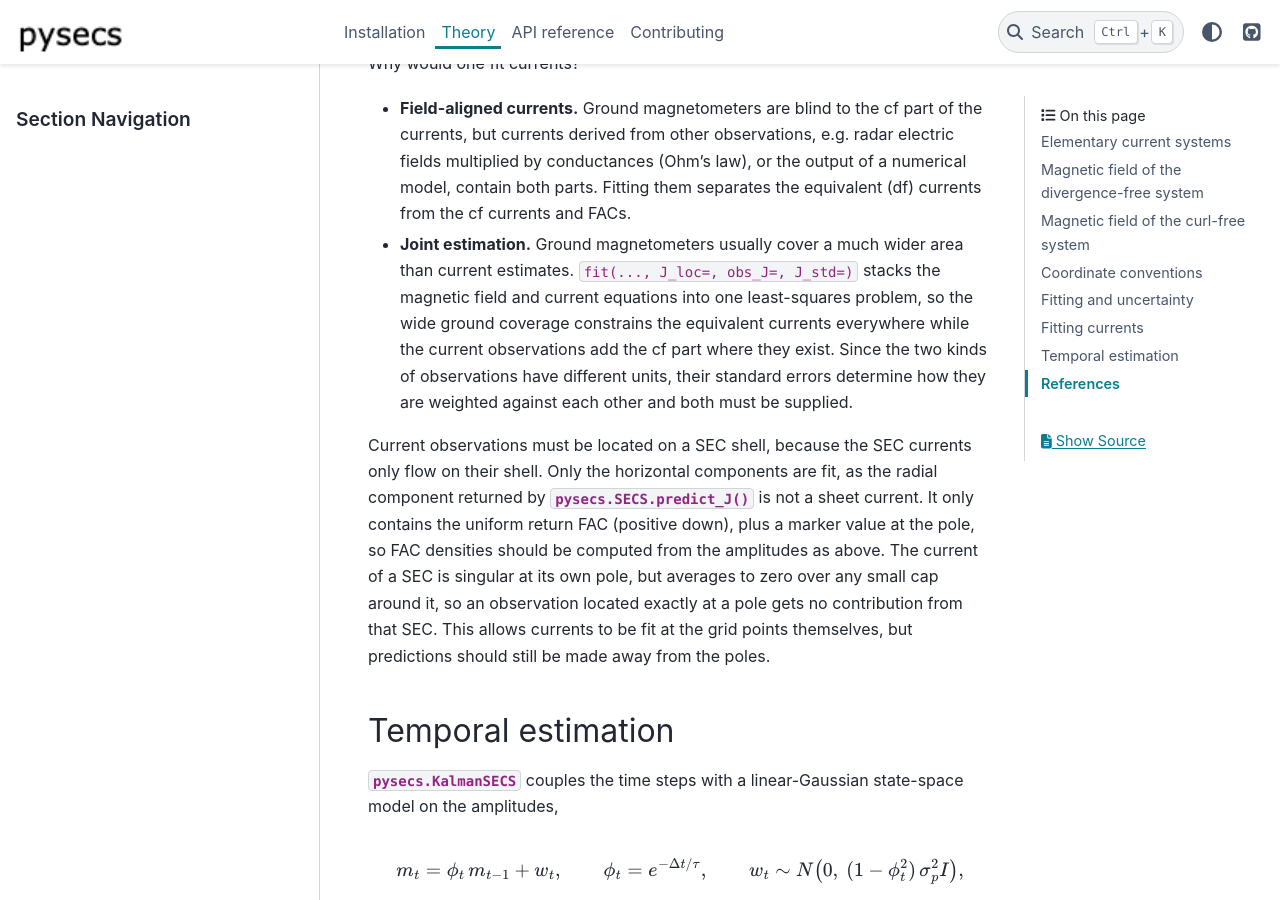
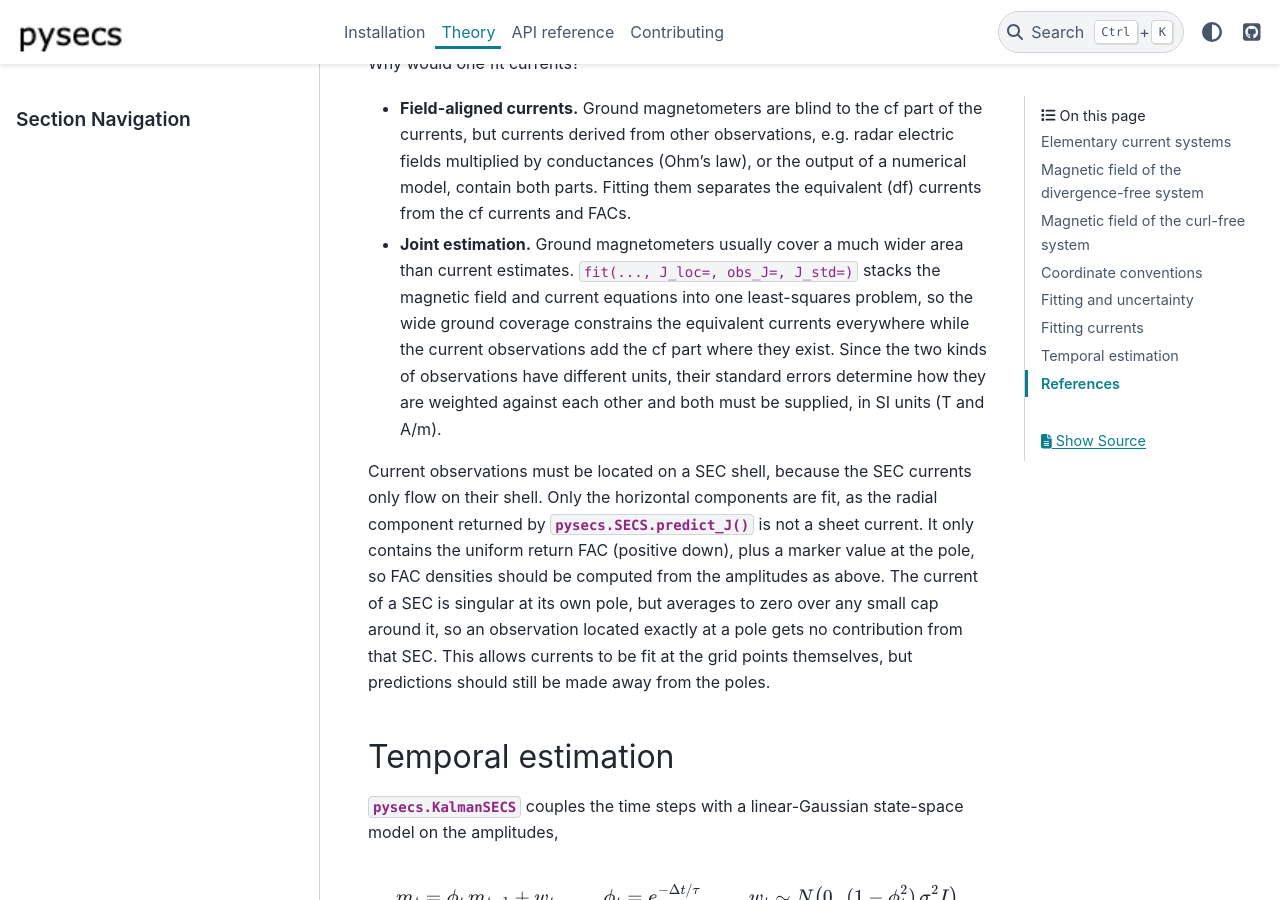
Before and after one commit to greglucas/pysecs, a Sphinx documentation site: the page built from docs/source/theory.rst, in a window 1280 px wide and 900 px high, scrolled down 3574 px. Built offline with Sphinx 7.4.7 and the PyData theme 0.15.4, drawn with Linux system fonts in a browser that asks for light colours; pages that are not in the unit, such as notebooks, are missing from menus; the version number could not be read and is left out.

Commit message:
Move current fitting to v0.5.0 in the changelog and note SI units
v0.4.0 was released on 2026-07-09, so the new entries go under v0.5.0.
A joint fit compares magnetic field and current rows against the same
amplitudes, so both must be in the SI units of the transfer functions.

Co-Authored-By: Claude Opus 5.5 <noreply@anthropic.com>
Claude-Session: https://claude.ai/code/session_01QgqpJTAHvXZdRhesgjqa9Y

```diff
--- a/docs/source/theory.rst
+++ b/docs/source/theory.rst
@@ -182,7 +182,8 @@ Why would one fit currents?
   equivalent currents everywhere while the current observations add
   the cf part where they exist. Since the two kinds of observations
   have different units, their standard errors determine how they are
-  weighted against each other and both must be supplied.
+  weighted against each other and both must be supplied, in SI units
+  (T and A/m).
 
 Current observations must be located on a SEC shell, because the SEC
 currents only flow on their shell. Only the horizontal components are
```
Also changed, not shown: CHANGELOG.md (+21 -6 lines), 1 other file.
